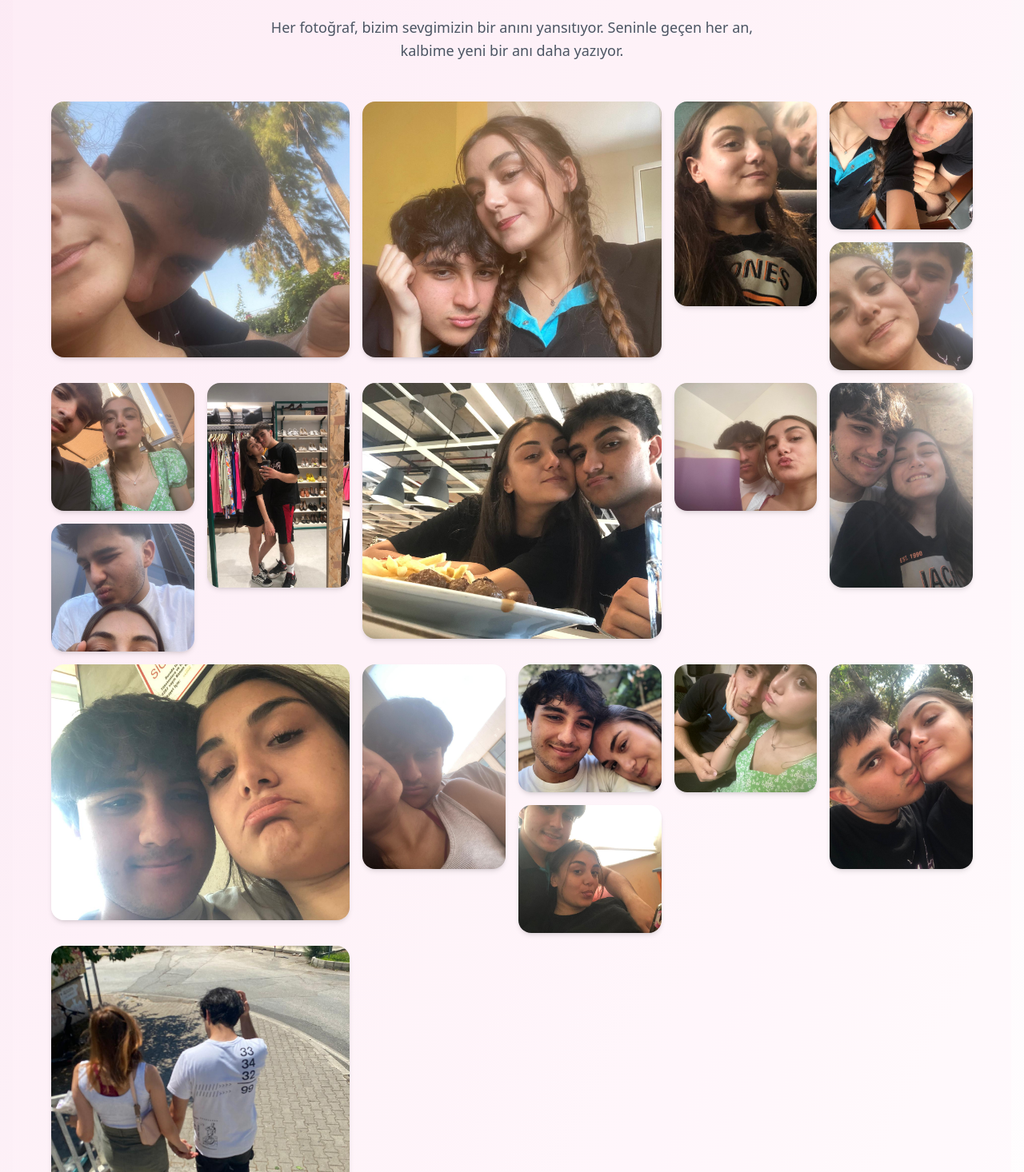
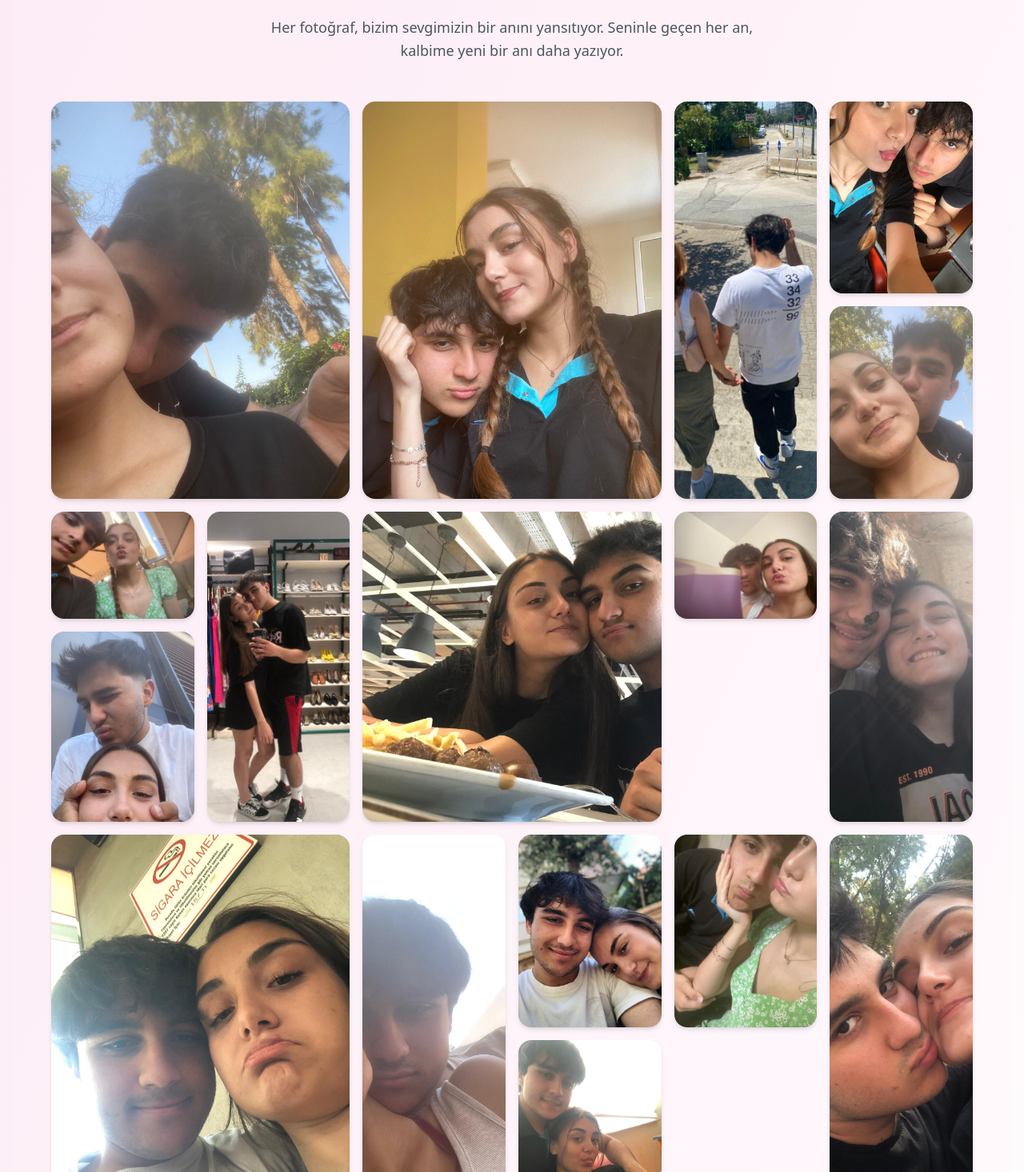
Before and after one commit to muhammedkartci/muhammedkartci-deneme, a Next.js app: page / in a window 1280 px wide. Shown: the part 824-2290 px from the top of the page at 80% size. Built offline with nearby package versions, Linux system fonts and the light colour scheme.

Commit message:
Baslik duzenlendi - Fotolar düzenlendi

```diff
--- a/app/layout.tsx
+++ b/app/layout.tsx
@@ -2,9 +2,9 @@ import type { Metadata } from 'next'
 import './globals.css'
 
 export const metadata: Metadata = {
-  title: 'v0 App',
-  description: 'Created with v0',
-  generator: 'v0.dev',
+  title: 'Seni Çok Seviyorum ',
+  description: 'Mamiş <3 İrmik',
+
 }
 
 export default function RootLayout({
--- a/app/page.tsx
+++ b/app/page.tsx
@@ -63,7 +63,7 @@ function PhotoGallery() {
   const photos = [
     { id: 1, size: "large", src: "/images/mamis-irmik-(1).jpeg", alt: "Romantic sunset moment" },
     { id: 2, size: "large", src: "/images/mamis-irmik-(6).jpeg", alt: "Happy together" },
-    { id: 3, size: "medium", src: "/images/mamis-irmik-(17).jpeg", alt: "Candlelight dinner" },
+    { id: 3, size: "medium", src: "/images/mamis-irmik-(10).jpeg", alt: "Candlelight dinner" },
     { id: 4, size: "small", src: "/images/mamis-irmik-(7).jpeg", alt: "Coffee date" },
     { id: 5, size: "small", src: "/images/mamis-irmik-(2).jpeg", alt: "Laughing together" },
     { id: 6, size: "small", src: "/images/mamis-irmik-(15).jpeg", alt: "Sweet moment" },
@@ -78,19 +78,19 @@ function PhotoGallery() {
     { id: 15, size: "small", src: "/images/mamis-irmik-(12).jpeg", alt: "Celebration" },
     { id: 16, size: "medium", src: "/images/mamis-irmik-(5).jpeg", alt: "Travel memories" },
     { id: 17, size: "small", src: "/images/mamis-irmik-(11).jpeg", alt: "Quiet moments" },
-    { id: 18, size: "large", src: "/images/mamis-irmik-(10).jpeg", alt: "Forever together" },
+    { id: 18, size: "large", src: "/images/mamis-irmik-(17).jpeg", alt: "Forever together" },
   ]
 
   const getSizeClasses = (size: string) => {
     switch (size) {
       case "large":
-        return "col-span-2 row-span-2 h-64 md:h-80"
+        return "col-span-2 row-span-2 h-full"
       case "medium":
-        return "col-span-1 row-span-2 h-48 md:h-64"
+        return "col-span-1 row-span-2 h-full"
       case "small":
-        return "col-span-1 row-span-1 h-32 md:h-40"
+        return "col-span-1 row-span-1 h-full"
       default:
-        return "col-span-1 row-span-1 h-32"
+        return "col-span-1 row-span-1 h-full"
     }
   }
 
@@ -114,7 +114,7 @@ function PhotoGallery() {
         </p>
 
         {/* Photo Grid - 18 Photos */}
-        <div className="grid grid-cols-2 md:grid-cols-4 lg:grid-cols-6 gap-4 auto-rows-min">
+        <div className="grid grid-cols-2 md:grid-cols-3 lg:grid-cols-6 gap-4 auto-rows-min">
           {photos.map((photo) => (
             <div
               key={photo.id}
@@ -147,7 +147,7 @@ export default function RomanticPage() {
         <div className="text-center max-w-4x1 mx-auto">
           <h1 className="text-4xl md:text-6xl font-light leading-tight mb-8">
             <span className="font-bold text-pink-500">Birbirimizin</span>{" "}
-            <span className="font-bold text-gray-700">olduğumuzdan bugüne kadar...</span>
+            <span className="font-bold text-gray-700">olduğumuzdan <br/> bugüne kadar...</span>
           </h1>
 
           {/* Heartfelt Paragraph */}
```
